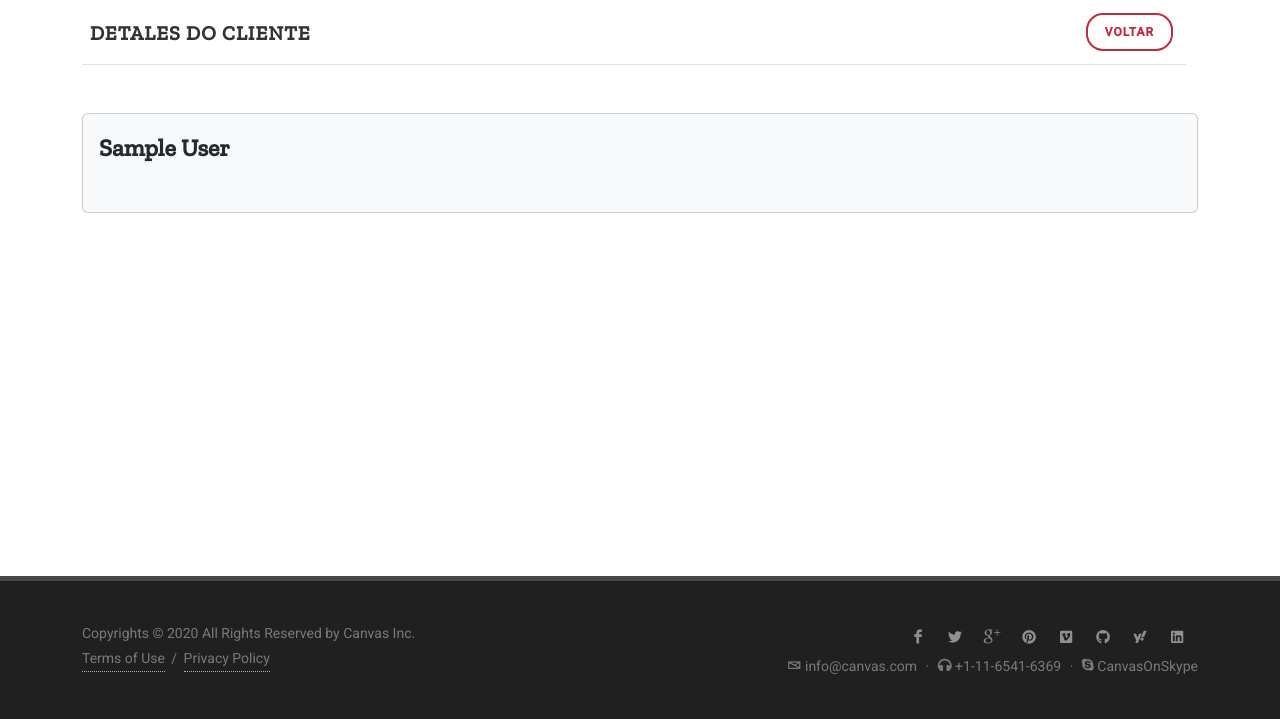
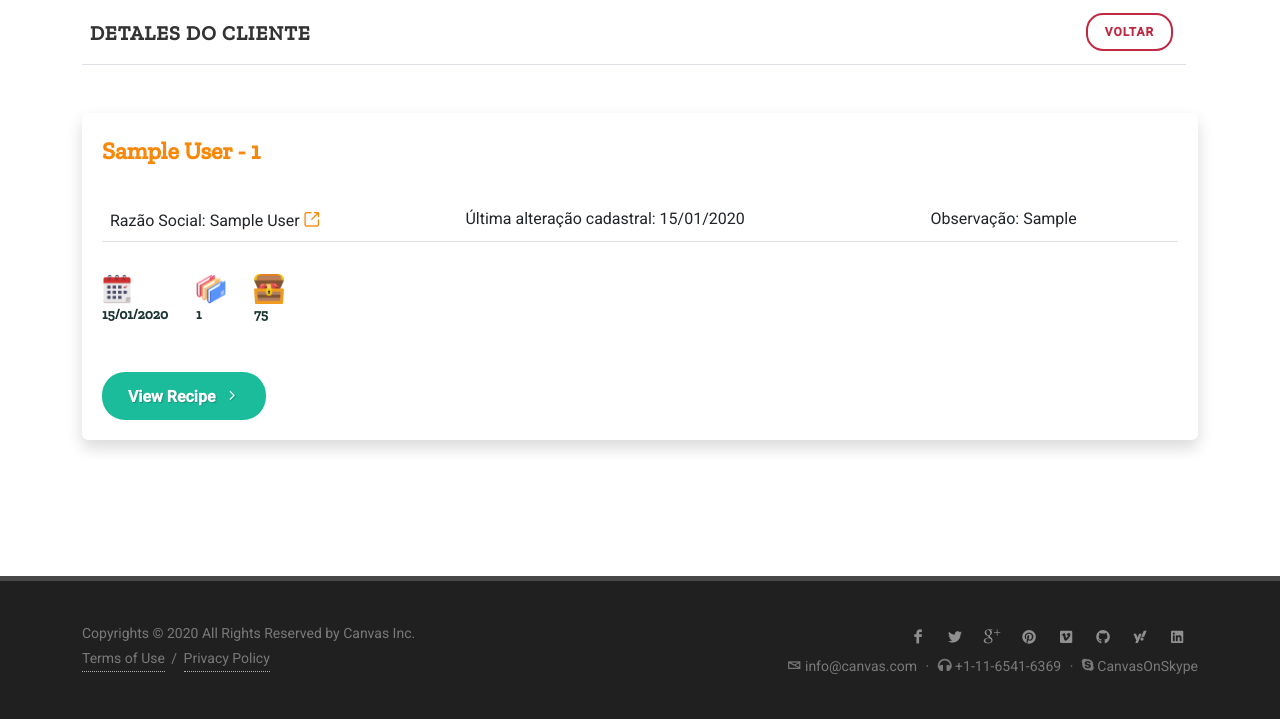
Before and after one commit to kochhann/new_lira, a Django app: page /customer/detail/1/ in a window 1280 px wide. Shown: the part 120-839 px from the top of the page. Run offline with Django 3.2, Linux system fonts and the light colour scheme; a user stored in the database is signed in; tables that the repository leaves empty hold one stand-in row (values such as "Sample post"); some libraries are stand-ins or nearby versions.

Commit message:
cadastros principais

```diff
--- a/core/models.py
+++ b/core/models.py
@@ -17,6 +17,8 @@ class Base(models.Model):
 
 class Company(Base):
     id = models.AutoField('ID', primary_key=True, blank=False, null=False)
+    accountable = models.CharField('Responsável', max_length=100, blank=True, null=True)
+    accountable_id = models.CharField('CPF Responsável', max_length=20, blank=True, null=True)
     comp_id = models.CharField('CNPJ / CPF', max_length=20, blank=False, null=False)
     name = models.CharField('Nome', max_length=100, blank=False, null=False)
     corporate_name = models.CharField('Razão Social', max_length=100, blank=False, null=False)
@@ -32,11 +34,22 @@ class Company(Base):
         self.deactivation_date = timezone.now()
         self.save()
 
+    def update_corporate_name(self, new_string):
+        self.corporate_name = new_string
+        self.save()
+
+
     @property
     def id_printable(self):
         if len(self.comp_id) < 14:
             return re.sub(r'(\d{3})(\d{3})(\d{3})(\d{2})', r'\1.\2.\3-\4', self.comp_id)
         return re.sub(r'(\d{2})(\d{3})(\d{3})(\d{4})(\d{2})', r'\1.\2.\3/\4-\5', self.comp_id)
+
+    @property
+    def acc_id_printable(self):
+        if len(self.accountable_id) < 14:
+            return re.sub(r'(\d{3})(\d{3})(\d{3})(\d{2})', r'\1.\2.\3-\4', self.accountable_id)
+        return re.sub(r'(\d{2})(\d{3})(\d{3})(\d{4})(\d{2})', r'\1.\2.\3/\4-\5', self.accountable_id)
 
     class Meta:
         abstract = True
--- a/core/templates/core/customer_detail.html
+++ b/core/templates/core/customer_detail.html
@@ -1,4 +1,5 @@
 {% extends 'base.html' %}
+{% load static %}
 {% block content %}
 <div class="heading-block fancy-title nobottomborder">
     <table class="table" style="table-layout: auto;">
@@ -11,11 +12,62 @@
 </div>
 
 <div class="col-12">
-    <div class="card bg-light">
-        <div class="card-body">
-            <div class="row">
-                <h3 style="color: #27292b;">{{object.name}}</h3>
+    <div class="row g-0 align-items-stretch rounded shadow">
+        <div class="col-lg-12 d-flex justify-content-center flex-column rounded-end"
+             style="padding: 20px 20px">
+            <h3>{{object.name}} - {{object.id_printable}}</h3>
+            <table class="table" style="table-layout:auto;">
+                <tr>
+                    <td>Razão Social: {{object.corporate_name}}
+                        <a href="www.google.com" data-bs-toggle="modal" data-bs-target="#update_corp_name">
+                            <i class="icon-line-open" style="color:#F98708;"></i></a>
+                    </td>
+                    <td>Última alteração cadastral: {{object.modification_date|date:"d/m/Y"}}</td>
+                    {% if object.observation %}
+                    <td>Observação: {{object.observation}}</td>
+                    {% endif %}
+                </tr>
+            </table>
+            <div class="slider-features d-none d-sm-block my-3">
+                <ul class="list-unstyled">
+                    <li class="d-inline-block me-4">
+                        <img src="{% static 'application/icons/calendar.png' %}" alt="Timer" width="30">
+                        <h5 class="mb-0">{{object.creation_date|date:"d/m/Y"}}</h5>
+                    </li>
+
+                    <li class="d-inline-block me-4">
+                        <img src="{% static 'application/icons/folders.png' %}" alt="ingredients" width="30">
+                        <h5 class="mb-0">{{1}}</h5>
+                    </li>
+
+                    <li class="d-inline-block">
+                        <img src="{% static 'application/icons/treasure.png' %}" alt="kcal" width="30">
+                        <h5 class="mb-0">{{75}}</h5>
+                    </li>
+                </ul>
             </div>
+            <div><a href="demos/recipes/recipe-single.html" class="button button-circle button-large m-0 fw-semibold nott ls0 text-end">View Recipe <i class="icon-angle-right"></i></a></div>
+        </div>
+    </div>
+</div>
+<!-- Modal -->
+<div class="modal fade" id="update_corp_name" tabindex="-1" role="dialog" aria-labelledby="update_corp_name_label" aria-hidden="true">
+    <div class="modal-dialog">
+        <div class="modal-content">
+            <div class="modal-header">
+                <h4 class="modal-title" id="update_corp_name_label">Alterar nome do cliente</h4>
+                <button type="button" class="btn-close btn-sm" data-bs-dismiss="modal" aria-hidden="true"></button>
+            </div>
+            <div class="modal-body">
+                <label for="new_corporate_name">Novo nome</label>
+                <input type="text" name="new_corporate_name" id="corporate_name"
+                       class="form-control required" value="{{object.corporate_name}}">
+            </div>
+            <div class="modal-footer">
+                <button type="button" class="btn btn-secondary" data-bs-dismiss="modal">Cancelar</button>
+                <button type="button" class="btn btn-primary">Salvar</button>
+            </div>
+
         </div>
     </div>
 </div>
--- a/core/urls.py
+++ b/core/urls.py
@@ -14,7 +14,8 @@ from .views import (
     ResetPasswordCompleteView,
     CustomerList,
     CustomerCreate,
-    CustomerView
+    CustomerView,
+    CustomerUpdate
 )
 
 urlpatterns = [
@@ -30,5 +31,7 @@ urlpatterns = [
     path('customer/list/', CustomerList.as_view(), name='list_customer'),
     path('customer/create/', CustomerCreate.as_view(), name='create_customer'),
     path('customer/create/load-cidades', load_cidades, name='load_cidades'),
-    path('customer/detail/<int:pk>/', CustomerView.as_view(), name='view_customer')
+    path('customer/update/<int:pk>/load-cidades', load_cidades, name='load_cidades'),
+    path('customer/detail/<int:pk>/', CustomerView.as_view(), name='view_customer'),
+    path('customer/update/<int:pk>/', CustomerUpdate.as_view(), name='update_customer')
 ]
--- a/core/views.py
+++ b/core/views.py
@@ -275,6 +275,28 @@ class CustomerCreate(CreateView):
 
 
 @method_decorator(login_required, name='dispatch')
+class CustomerUpdate(UpdateView):
+    model = Customer
+    form_class = CustomerForm
+    template_name = 'core/customer_form.html'
+
+    def get_context_data(self, **kwargs):
+        context = super(CustomerUpdate, self).get_context_data(**kwargs)
+        states = State.objects.all()
+        us = self.request.user
+        op = OpUser.objects.get(user=us.pk)
+        comp = op.company.pk
+        context['company'] = comp
+        context['states'] = states
+        context['doc_title'] = 'Gestão de clientes'
+        context['top_app_name'] = 'Clientes'
+        context['pt_h1'] = 'Gestão de clientes'
+        context['pt_span'] = ''
+        context['pt_breadcrumb2'] = 'Clientes'
+        return context
+
+
+@method_decorator(login_required, name='dispatch')
 class CustomerView(DetailView):
     model = Customer
 
```
Also changed, not shown: core/templates/core/customer_form.html (+7 -7 lines).
